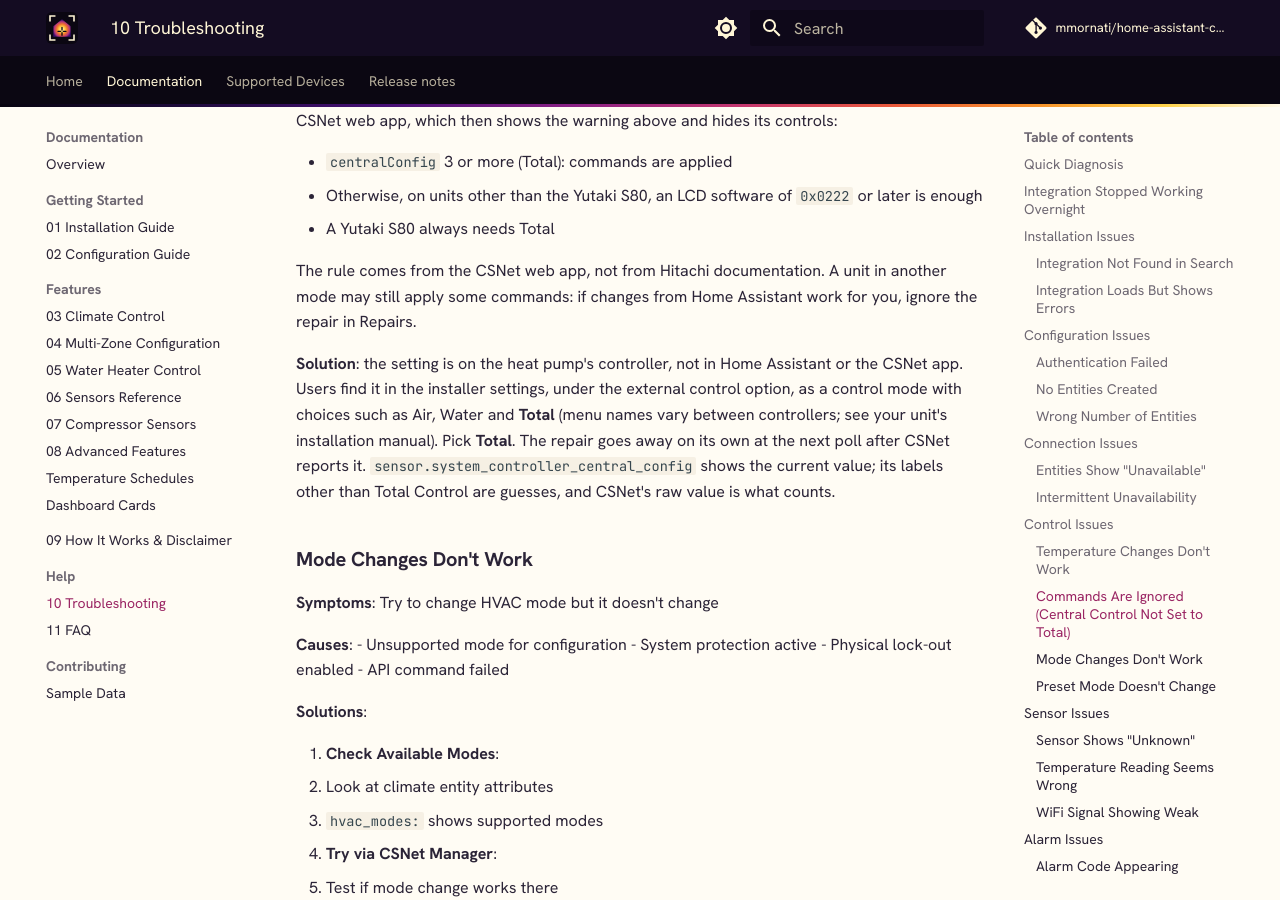
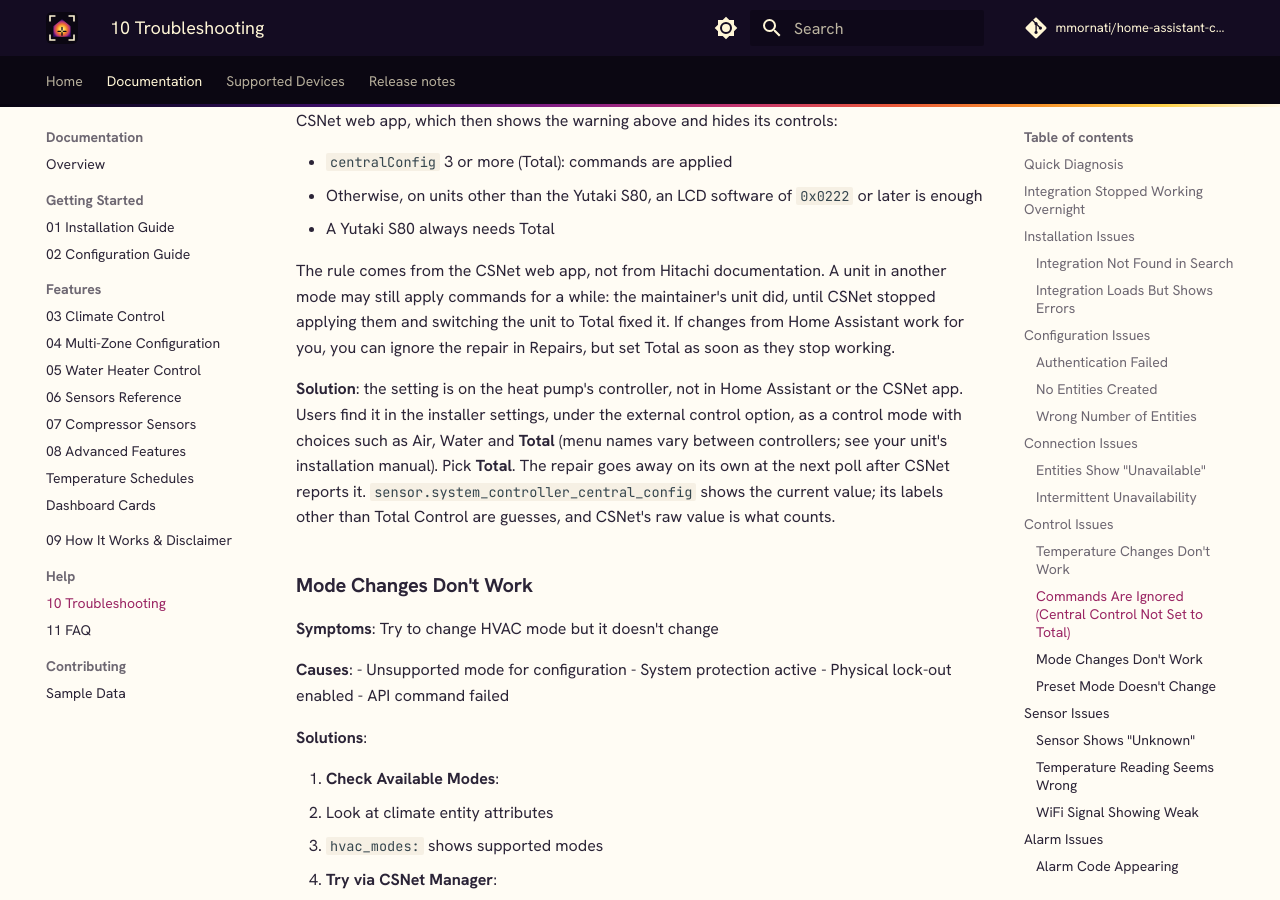
Before and after one commit to mmornati/home-assistant-csnet-home, an MkDocs documentation site: the page built from docs/wiki/Troubleshooting.md, in a window 1280 px wide and 900 px high, scrolled down 9073 px. Built offline with MkDocs 1.6.1 and Material for MkDocs 9.7.7, drawn with Linux system fonts in a browser that asks for light colours; some web fonts are replaced; comment, search, counter and statistics services are not loaded.

Commit message:
docs: a unit not on Total can work until CSNet stops applying commands

```diff
--- a/docs/wiki/Troubleshooting.md
+++ b/docs/wiki/Troubleshooting.md
@@ -364,7 +364,7 @@ See [How It Works](How-It-Works.md) for how the integration talks to CSNet Manag
 - Otherwise, on units other than the Yutaki S80, an LCD software of `0x0222` or later is enough
 - A Yutaki S80 always needs Total
 
-The rule comes from the CSNet web app, not from Hitachi documentation. A unit in another mode may still apply some commands: if changes from Home Assistant work for you, ignore the repair in Repairs.
+The rule comes from the CSNet web app, not from Hitachi documentation. A unit in another mode may still apply commands for a while: the maintainer's unit did, until CSNet stopped applying them and switching the unit to Total fixed it. If changes from Home Assistant work for you, you can ignore the repair in Repairs, but set Total as soon as they stop working.
 
 **Solution**: the setting is on the heat pump's controller, not in Home Assistant or the CSNet app. Users find it in the installer settings, under the external control option, as a control mode with choices such as Air, Water and **Total** (menu names vary between controllers; see your unit's installation manual). Pick **Total**. The repair goes away on its own at the next poll after CSNet reports it. `sensor.system_controller_central_config` shows the current value; its labels other than Total Control are guesses, and CSNet's raw value is what counts.
 
```
